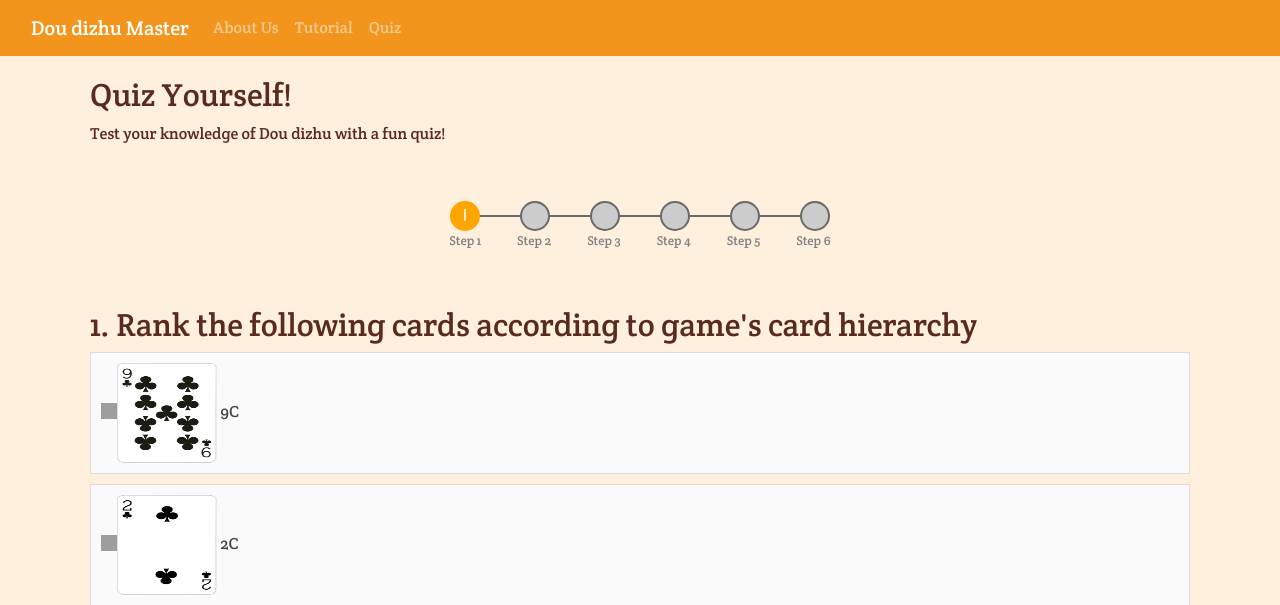
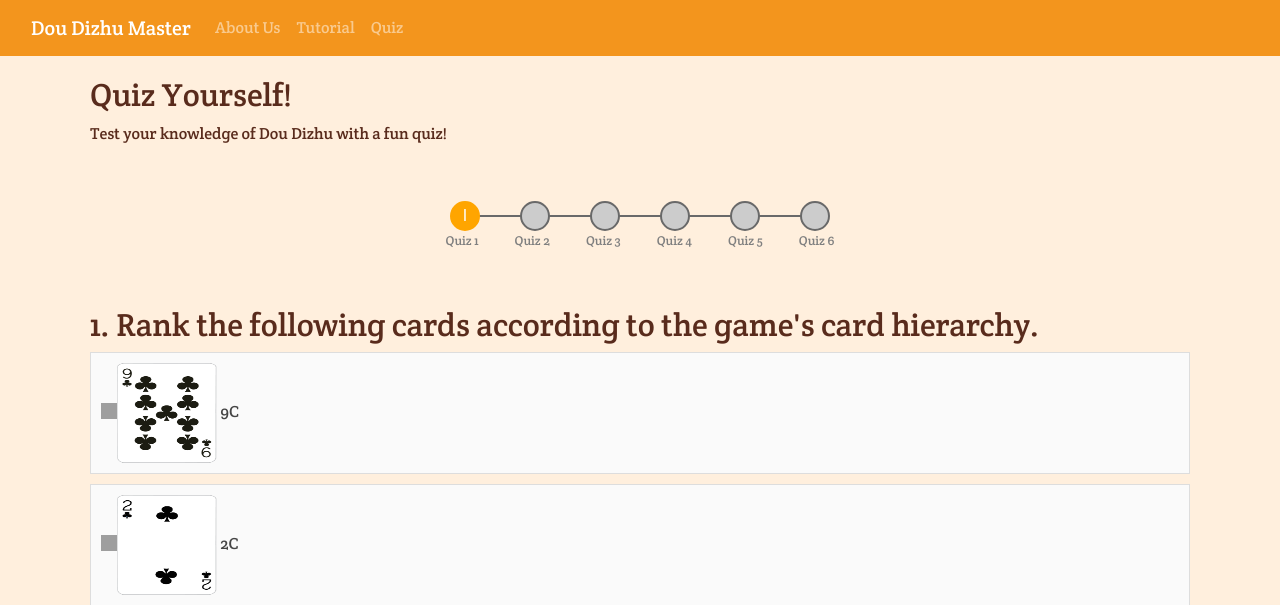
Before and after one commit to fzhu12/Dou-Dizhu, a Flask app: page /quiz in a window 1280 px wide. Shown: the top 605 px of the page. Run offline with Flask 3, Linux system fonts and the light colour scheme; some libraries are stand-ins or nearby versions; some web fonts are replaced; grey boxes are pictures that could not be loaded.

Commit message:
update ui

```diff
--- a/server.py
+++ b/server.py
@@ -15,25 +15,25 @@ with open(combo_path, "r") as combo_data:
 # 1: single with pic opts, 2: single without pic, 3: rank, 4: multiple
 quiz_1 = {
     "type": 3,
-    "title": "Rank the following cards according to game's card hierarchy",
+    "title": "Rank the following cards according to the game's card hierarchy.",
     "options": ["9C", "2C", "Abomb"],
     "correct": ["2", "1", "0"],
 }
 quiz_2 = {
     "type": 1,
-    "title": "Which of the following is boomb ",
+    "title": "Which of the following is a bomb?",
     "options": ["9C", "2C", "Abomb"],
     "correct": ["2"],
 }
 quiz_6 = {
     "type": 3,
-    "title": "Rank the following are biggest Triplet with an attached pair",
+    "title": "Rank the following triplet with an attached pair.",
     "options": ["AA222", "AAA33", "AAA22"],
     "correct": ["0", "2", "1"],
 }
 quiz_3 = {
     "type": 2,
-    "title": "What’s the best option I deal in this turn?",
+    "title": "What’s the best option to deal in this turn?",
     "options": ["A", "2", "Joker", "Q"],
     "q_img": "qt_1",
     "correct": ["0"],
@@ -41,7 +41,7 @@ quiz_3 = {
 
 quiz_4 = {
     "type": 2,
-    "title": "What’s the best option I deal in this turn?",
+    "title": "What’s the best option to deal in this turn?",
     "options": ["10,10,10,2", "10,10,10,9", "Joker", "K,K,2,2"],
     "q_img": "qt_2",
     "correct": ["1"],
@@ -49,7 +49,7 @@ quiz_4 = {
 
 quiz_5 = {
     "type": 4,
-    "title": "Which of the following are boombs",
+    "title": "Which of the following are bombs?",
     "options": ["9C", "2C", "Abomb", "Abomb"],
     "correct": ["2", "3"],
 }
--- a/static/js/quiz.js
+++ b/static/js/quiz.js
@@ -26,7 +26,7 @@ function updateProgressTracker() {
         progressTrackerIcons.appendChild(iconElement);
         const textElement = document.createElement('div');
         textElement.classList.add('progress_text');
-        textElement.textContent = `Step ${step}`;
+        textElement.textContent = `Quiz ${step}`;
         progressTrackerTexts.appendChild(textElement);
     }
 }
--- a/templates/layout.html
+++ b/templates/layout.html
@@ -36,7 +36,7 @@
 <body>
     <nav class="navbar navbar-expand-lg navbar-dark navbar-custom">
         <div class="container-fluid">
-            <a class="navbar-brand" href="/">Dou dizhu Master</a>
+            <a class="navbar-brand" href="/">Dou Dizhu Master</a>
             <button class="navbar-toggler" type="button" data-bs-toggle="collapse" data-bs-target="#navbarNav"
                 aria-controls="navbarNav" aria-expanded="false" aria-label="Toggle navigation">
                 <span class="navbar-toggler-icon"></span>
--- a/templates/quiz.html
+++ b/templates/quiz.html
@@ -11,7 +11,7 @@
 </head>
 
 <h2>Quiz Yourself!</h2>
-<p>Test your knowledge of Dou dizhu with a fun quiz!</p>
+<p>Test your knowledge of Dou Dizhu with a fun quiz!</p>
 
 
 
--- a/templates/welcome.html
+++ b/templates/welcome.html
@@ -3,10 +3,10 @@
 <div class="container game-container">
     <div class="row game-maininfo vertical-center">
         <div class="col-md-6">
-            <img src="{{ url_for('static', filename='img/welcome.jpg') }}" alt="Dou dizhu Background" class="img-fluid game-image">
+            <img src="{{ url_for('static', filename='img/welcome.jpg') }}" alt="Dou Dizhu Background" class="img-fluid game-image">
         </div>
         <div class="col-md-6">
-            <h1 class="game-name text-center">Dou dizhu</h1>
+            <h1 class="game-name text-center">Dou Dizhu</h1>
             <div class="game-info bg-light p-3">
 
                 <p>Region: China</p>
```
